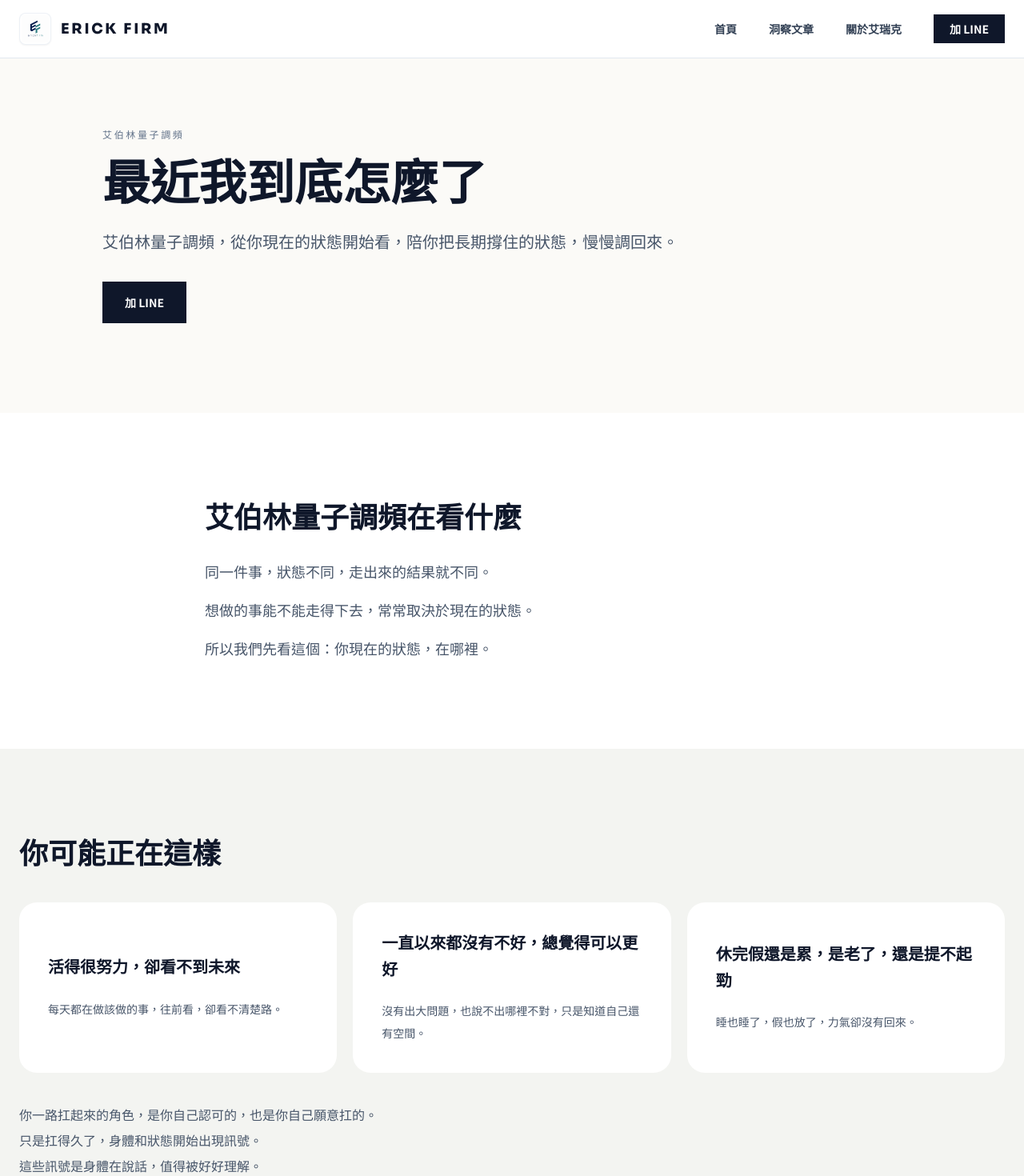
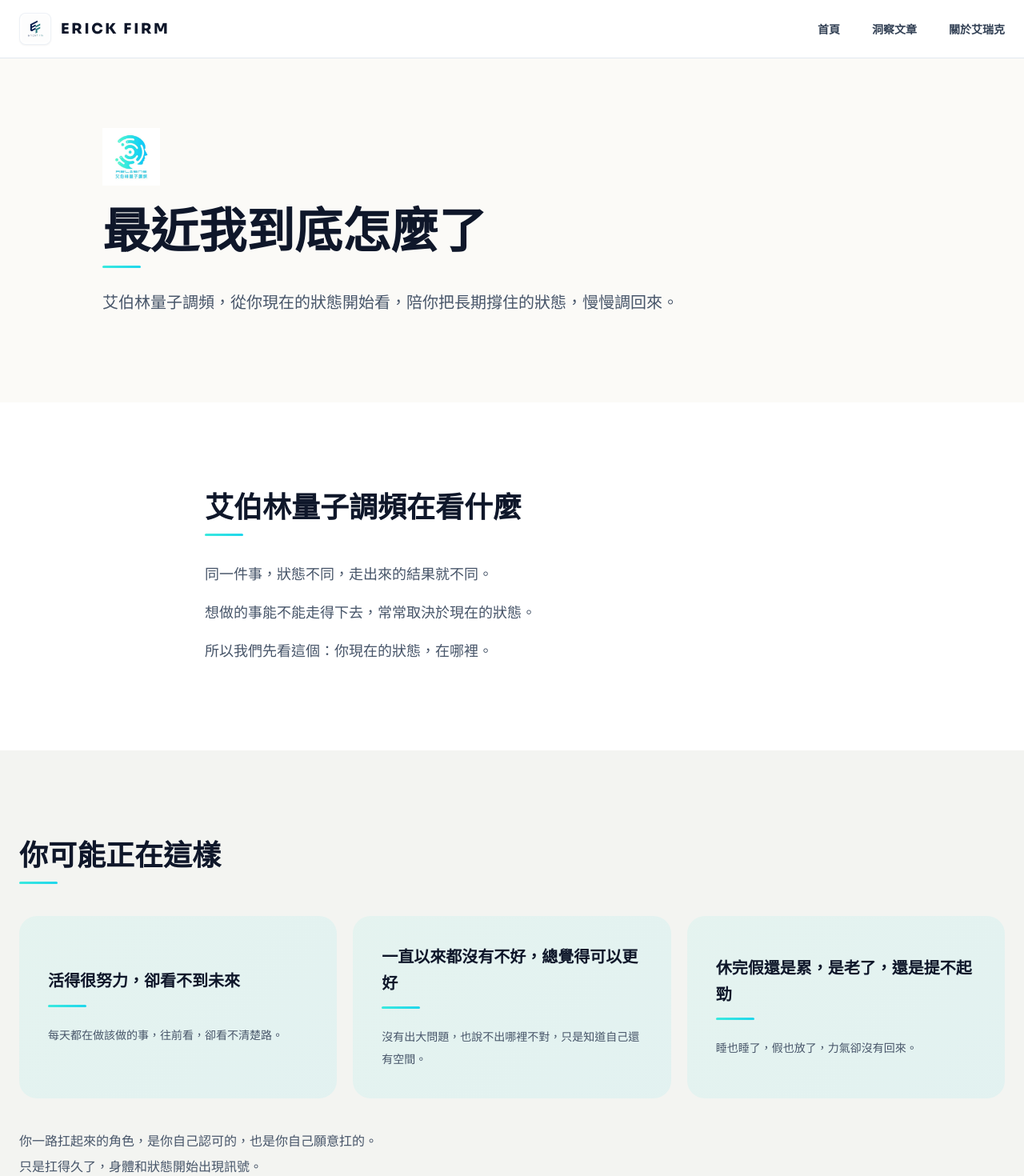
Before and after one commit to kern0907-303/erickfirm-website, a React (Vite) app: page /abl in a window 1280 px wide. Shown: the top 1470 px of the page at 80% size. Built offline with nearby package versions, Linux system fonts and the light colour scheme; no server answers.

Commit message:
ABL 第二主頁移除首屏加 LINE，新增首屏文字動畫共用元件，套用 ABL 主色與 Logo

```diff
--- a/src/components/Header.jsx
+++ b/src/components/Header.jsx
@@ -1,10 +1,12 @@
 import React, { useState } from 'react';
-import { Link, useNavigate } from 'react-router-dom';
+import { Link, useLocation, useNavigate } from 'react-router-dom';
 import { Menu, X } from 'lucide-react';
 import { LINE_CONFIG } from '../lib/constants';
 
 const Header = () => {
   const [isMenuOpen, setIsMenuOpen] = useState(false);
+  const { pathname } = useLocation();
+  const showLineCta = pathname.replace(/\/+$/, '') !== '/abl';
   const navigate = useNavigate();
 
   const handleNav = (path) => {
@@ -30,6 +32,7 @@ const Header = () => {
           <Link to="/" className="text-sm font-bold text-slate-700 hover:text-accent transition-colors">首頁</Link>
           <Link to="/insights" className="text-sm font-bold text-slate-700 hover:text-slate-950 transition-colors">洞察文章</Link>
           <Link to="/about" className="text-sm font-bold text-slate-700 hover:text-slate-950 transition-colors">關於艾瑞克</Link>
+          {showLineCta && (
             <a
               href={LINE_CONFIG.LINE_ADD_URL}
               target="_blank"
@@ -38,6 +41,7 @@ const Header = () => {
             >
               加 LINE
             </a>
+          )}
         </div>
 
         {/* Mobile Toggle */}
@@ -52,6 +56,7 @@ const Header = () => {
           <button onClick={() => handleNav('/')} className="text-left font-bold text-slate-700 hover:text-accent">首頁</button>
           <button onClick={() => handleNav('/insights')} className="text-left font-bold text-slate-700 hover:text-slate-900">洞察文章</button>
           <button onClick={() => handleNav('/about')} className="text-left font-bold text-slate-700 hover:text-slate-900">關於艾瑞克</button>
+          {showLineCta && (
             <a
               href={LINE_CONFIG.LINE_ADD_URL}
               target="_blank"
@@ -61,6 +66,7 @@ const Header = () => {
             >
               加 LINE
             </a>
+          )}
         </div>
       )}
     </header>
--- /dev/null
+++ b/src/components/HeroTextReveal.css
@@ -0,0 +1,16 @@
+.hero-text-reveal__visual {
+  display: inline;
+}
+
+.hero-text-reveal__letter {
+  display: inline-block;
+  white-space: pre;
+}
+
+@media (prefers-reduced-motion: reduce) {
+  .hero-text-reveal__letter {
+    animation: none !important;
+    opacity: 1 !important;
+    transform: none !important;
+  }
+}
--- /dev/null
+++ b/src/components/HeroTextReveal.jsx
@@ -0,0 +1,86 @@
+import React, { useEffect } from 'react';
+import { motion, useAnimationControls, useReducedMotion } from 'framer-motion';
+import './HeroTextReveal.css';
+
+const LETTER_STAGGER = 0.04;
+const LETTER_DURATION = 0.6;
+
+const HeroTextReveal = ({ title, subtitle, titleClassName = '', subtitleClassName = '' }) => {
+  const reduceMotion = useReducedMotion();
+  const titleControls = useAnimationControls();
+  const subtitleControls = useAnimationControls();
+  const letters = Array.from(title);
+  const subtitleDelay = LETTER_DURATION + Math.max(0, letters.length - 1) * LETTER_STAGGER;
+
+  useEffect(() => {
+    if (reduceMotion !== false) {
+      titleControls.stop();
+      subtitleControls.stop();
+      titleControls.set('visible');
+      subtitleControls.set('visible');
+      return;
+    }
+
+    titleControls.set('hidden');
+    subtitleControls.set('hidden');
+    titleControls.start('visible');
+    subtitleControls.start('visible', { delay: subtitleDelay });
+  }, [reduceMotion, subtitleControls, subtitleDelay, titleControls]);
+
+  if (reduceMotion === true) {
+    return (
+      <>
+        <h1 className={titleClassName}>{title}</h1>
+        <p className={subtitleClassName}>{subtitle}</p>
+      </>
+    );
+  }
+
+  return (
+    <>
+      <h1 className={titleClassName}>
+        <span className="sr-only">{title}</span>
+        <motion.span
+          aria-hidden="true"
+          className="hero-text-reveal__visual"
+          variants={{
+            hidden: {},
+            visible: { transition: { staggerChildren: LETTER_STAGGER } },
+          }}
+          initial="visible"
+          animate={titleControls}
+        >
+          {letters.map((letter, index) => (
+            <motion.span
+              key={`${letter}-${index}`}
+              className="hero-text-reveal__letter"
+              variants={{
+                hidden: { opacity: 0, y: 12 },
+                visible: {
+                  opacity: 1,
+                  y: 0,
+                  transition: { duration: LETTER_DURATION, ease: [0.22, 1, 0.36, 1] },
+                },
+              }}
+            >
+              {letter}
+            </motion.span>
+          ))}
+        </motion.span>
+      </h1>
+      <motion.p
+        className={subtitleClassName}
+        variants={{
+          hidden: { opacity: 0 },
+          visible: { opacity: 1, transition: { duration: 0.45 } },
+        }}
+        initial="visible"
+        animate={subtitleControls}
+      >
+        {subtitle}
+      </motion.p>
+    </>
+  );
+};
+
+export default HeroTextReveal;
--- a/src/components/MobileStickyBar.jsx
+++ b/src/components/MobileStickyBar.jsx
@@ -20,7 +20,8 @@ const MobileStickyBar = () => {
     return () => window.removeEventListener('scroll', handleScroll);
   }, []);
 
-  if (pathname === '/about' || pathname === '/three') return null;
+  const normalizedPath = pathname.replace(/\/+$/, '');
+  if (normalizedPath === '/about' || normalizedPath === '/three' || normalizedPath === '/abl') return null;
 
   return (
     <div
--- /dev/null
+++ b/src/pages/AblPage.css
@@ -0,0 +1,49 @@
+.theme-abl {
+  --abl-mint: #3ae9de;
+  --abl-cyan: #1fd6ec;
+  --abl-grad: linear-gradient(90deg, var(--abl-mint), var(--abl-cyan));
+  --abl-ink: #0b1f2a;
+  color: var(--abl-ink);
+}
+
+.theme-abl h1::after,
+.theme-abl h2::after,
+.theme-abl h3::after,
+.theme-abl .abl-heading::after {
+  display: block;
+  width: 48px;
+  height: 3px;
+  margin-top: 0.75rem;
+  border-radius: 9999px;
+  background: var(--abl-grad);
+  content: '';
+}
+
+.theme-abl .abl-card {
+  border: 0;
+  border-radius: 22px;
+  background: linear-gradient(135deg, rgba(58, 233, 222, 0.08), rgba(31, 214, 236, 0.08));
+}
+
+.theme-abl .abl-cta {
+  border: 0;
+  border-radius: 22px;
+  background: var(--abl-grad);
+  color: var(--abl-ink);
+}
+
+.theme-abl .abl-logo {
+  display: block;
+  width: auto;
+  height: 72px;
+  object-fit: contain;
+  object-position: left center;
+}
+
+.theme-abl .abl-logo-text {
+  display: inline-block;
+  color: var(--abl-ink);
+  font-size: 1rem;
+  font-weight: 700;
+  letter-spacing: 0.08em;
+}
--- a/src/pages/AblPage.jsx
+++ b/src/pages/AblPage.jsx
@@ -6,6 +6,8 @@ import { LINE_CONFIG } from '../lib/constants';
 import { getPostPath, normalizePosts } from '../lib/insights-adapter';
 import SEOHead from '../components/SEOHead';
 import Services from '../components/Services';
+import HeroTextReveal from '../components/HeroTextReveal';
+import './AblPage.css';
 
 const TITLE = '艾伯林量子調頻｜最近我到底怎麼了';
 const DESCRIPTION = '努力很久，狀態卻回不來。艾伯林量子調頻從你現在的狀態開始看，先找到力氣從哪裡漏掉，再決定調整什麼。';
@@ -22,6 +24,7 @@ const getAblPosts = (posts) => sortByDate(
 
 const ABLPage = () => {
   const [posts, setPosts] = useState(() => getAblPosts(fallbackData.posts || []));
+  const [logoFailed, setLogoFailed] = useState(false);
 
   const structuredData = useMemo(() => ({
     '@context': 'https://schema.org',
@@ -70,31 +73,39 @@ const ABLPage = () => {
   };
 
   return (
-    <main className="bg-white text-slate-900">
+    <main className="theme-abl bg-white text-slate-900">
       <SEOHead title={TITLE} description={DESCRIPTION} exactTitle />
       <script type="application/ld+json" dangerouslySetInnerHTML={{ __html: JSON.stringify(structuredData) }} />
 
       <section className="bg-[#fbfaf7] px-6 pb-20 pt-32 md:pb-28 md:pt-40">
         <div className="mx-auto max-w-5xl">
-          <p className="text-xs font-medium tracking-[0.22em] text-slate-500">艾伯林量子調頻</p>
-          <h1 className="mt-6 text-4xl font-bold leading-tight text-slate-900 md:text-6xl">最近我到底怎麼了</h1>
-          <p className="mt-7 max-w-3xl text-base leading-loose text-slate-600 md:text-xl">
-            艾伯林量子調頻，從你現在的狀態開始看，陪你把長期撐住的狀態，慢慢調回來。
-          </p>
-          <a
-            href={LINE_CONFIG.LINE_ADD_URL}
-            target="_blank"
-            rel="noopener noreferrer"
-            className="mt-9 inline-flex items-center justify-center bg-slate-900 px-7 py-4 text-sm font-bold text-white transition-colors hover:bg-slate-700"
-          >
-            加 LINE
-          </a>
+          <div className="mb-7 h-[72px]">
+            {!logoFailed ? (
+              <img
+                src="/brand/abl-logo.png"
+                alt="艾伯林量子調頻"
+                width="500"
+                height="500"
+                loading="eager"
+                className="abl-logo"
+                onError={() => setLogoFailed(true)}
+              />
+            ) : (
+              <span className="abl-logo-text">艾伯林量子調頻</span>
+            )}
+          </div>
+          <HeroTextReveal
+            title="最近我到底怎麼了"
+            subtitle="艾伯林量子調頻，從你現在的狀態開始看，陪你把長期撐住的狀態，慢慢調回來。"
+            titleClassName="abl-heading text-4xl font-bold leading-tight text-slate-900 md:text-6xl"
+            subtitleClassName="mt-7 max-w-3xl text-base leading-loose text-slate-600 md:text-xl"
+          />
         </div>
       </section>
 
       <section className="bg-white px-6 py-20 md:py-28">
         <div className="mx-auto max-w-3xl">
-          <h2 className="text-2xl font-bold text-slate-900 md:text-4xl">艾伯林量子調頻在看什麼</h2>
+          <h2 className="abl-heading text-2xl font-bold text-slate-900 md:text-4xl">艾伯林量子調頻在看什麼</h2>
           <div className="mt-8 space-y-5 text-base leading-loose text-slate-600 md:text-lg">
             <p>同一件事，狀態不同，走出來的結果就不同。</p>
             <p>想做的事能不能走得下去，常常取決於現在的狀態。</p>
@@ -105,7 +116,7 @@ const ABLPage = () => {
 
       <section className="bg-[#f3f4f1] px-6 py-20 md:py-28">
         <div className="mx-auto max-w-7xl">
-          <h2 className="text-2xl font-bold text-slate-900 md:text-4xl">你可能正在這樣</h2>
+          <h2 className="abl-heading text-2xl font-bold text-slate-900 md:text-4xl">你可能正在這樣</h2>
           <div className="mt-10 grid gap-5 md:grid-cols-3">
             {[
               ['活得很努力，卻看不到未來', '每天都在做該做的事，往前看，卻看不清楚路。'],
@@ -117,7 +128,7 @@ const ABLPage = () => {
                 type="button"
                 onClick={scrollToArticles}
                 aria-controls="abl-articles"
-                className="card-soft h-full bg-white p-7 text-left transition-transform hover:-translate-y-1 md:p-9"
+                className="abl-card card-soft h-full p-7 text-left transition-transform hover:-translate-y-1 md:p-9"
               >
                 <h3 className="text-xl font-bold leading-relaxed text-slate-900">{title}</h3>
                 <p className="mt-5 text-sm leading-loose text-slate-600">{body}</p>
@@ -134,7 +145,7 @@ const ABLPage = () => {
 
       <section className="bg-white px-6 py-20 md:py-28">
         <div className="mx-auto max-w-3xl">
-          <h2 className="text-2xl font-bold text-slate-900 md:text-4xl">訊號值得被理解</h2>
+          <h2 className="abl-heading text-2xl font-bold text-slate-900 md:text-4xl">訊號值得被理解</h2>
           <div className="mt-8 space-y-5 text-base leading-loose text-slate-600 md:text-lg">
             <p>訊號可以被處理，但它為什麼會出現，常常不是單一原因。</p>
             <p>我們從多個角度、多個層次，把你當成一個完整的人來看。</p>
@@ -144,15 +155,15 @@ const ABLPage = () => {
 
       <section className="bg-[#eef1ef] px-6 py-20 md:py-28">
         <div className="mx-auto max-w-7xl">
-          <h2 className="text-2xl font-bold text-slate-900 md:text-4xl">我們怎麼看這件事</h2>
+          <h2 className="abl-heading text-2xl font-bold text-slate-900 md:text-4xl">我們怎麼看這件事</h2>
           <div className="mt-10 grid gap-5 md:grid-cols-3">
             {[
               ['先看現在的狀態', '先把你現在的樣子看清楚，再談下一步。'],
               ['找到力氣從哪裡漏掉', '是長期撐著，是反覆出現的模式，還是環境與關係裡的消耗。'],
               ['再決定調整什麼', '看清楚了，才知道哪裡值得調，哪裡先維持原樣。'],
             ].map(([title, body]) => (
-              <article key={title} className="card-soft h-full bg-white p-7 md:p-9">
-                <h3 className="text-xl font-bold text-slate-900">{title}</h3>
+              <article key={title} className="abl-card card-soft h-full p-7 md:p-9">
+                <h3 className="abl-heading text-xl font-bold text-slate-900">{title}</h3>
                 <p className="mt-5 text-sm leading-loose text-slate-600">{body}</p>
               </article>
             ))}
@@ -167,7 +178,7 @@ const ABLPage = () => {
             href={LINE_CONFIG.LINE_ADD_URL}
             target="_blank"
             rel="noopener noreferrer"
-            className="mt-8 inline-flex items-center justify-center bg-slate-900 px-7 py-4 text-sm font-bold text-white transition-colors hover:bg-slate-700"
+            className="abl-cta mt-8 inline-flex items-center justify-center px-7 py-4 text-sm font-bold transition-opacity hover:opacity-90"
           >
             加 LINE
           </a>
@@ -176,12 +187,12 @@ const ABLPage = () => {
 
       <section id="abl-articles" className="scroll-mt-24 bg-white px-6 py-20 md:py-28">
         <div className="mx-auto max-w-7xl">
-          <h2 className="text-2xl font-bold text-slate-900 md:text-4xl">持續更新的文章</h2>
+          <h2 className="abl-heading text-2xl font-bold text-slate-900 md:text-4xl">持續更新的文章</h2>
           {posts.length > 0 && (
             <div className="mt-9 grid gap-4 md:grid-cols-2">
               {posts.map((post) => (
                 <Link key={post.id || post.slug} to={getPostPath(post)} className="card-soft group bg-[#f5f6f3] p-6">
-                  <h3 className="font-semibold leading-snug text-slate-900 group-hover:underline">{post.title}</h3>
+                  <h3 className="abl-heading font-semibold leading-snug text-slate-900 group-hover:underline">{post.title}</h3>
                   <p className="mt-3 line-clamp-2 text-sm leading-relaxed text-slate-600">{post.excerpt}</p>
                 </Link>
               ))}
```
Also changed, not shown: scripts/build-nas-pages.js (+7 -4 lines), public/brand/abl-logo.png (added). Lines whose indentation alone changed are shown as unchanged.
